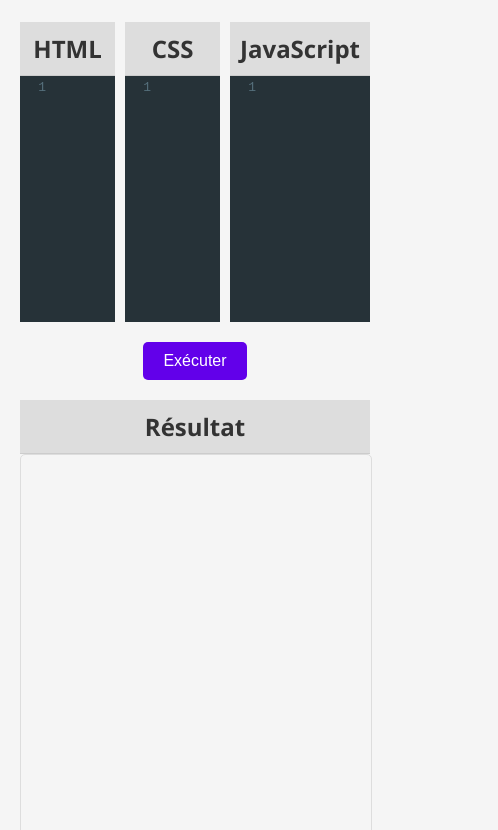
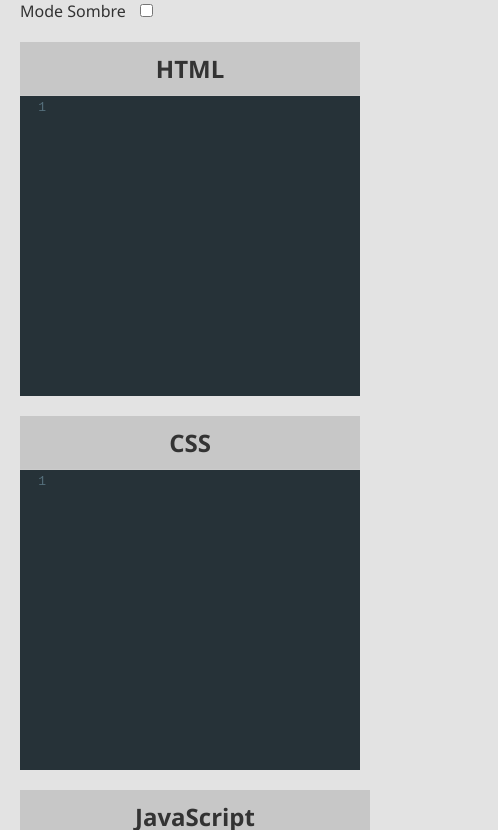
Before and after one commit to dahmane7/code-editor, a plain HTML site: page index.html in a window 390 px wide. Shown: the part 190-1020 px from the top of the page, 498 px wide, since content can reach past the window. Drawn offline with nearby package versions, Linux system fonts and the light colour scheme.

Commit message:
projet terminé

```diff
--- a/index.html
+++ b/index.html
@@ -1,31 +1,45 @@
 <!DOCTYPE html>
 <html lang="fr">
   <head>
-    <meta charset="UTF-8">
-    <meta name="viewport" content="width=device-width, initial-scale=1.0">
+    <meta charset="UTF-8" />
+    <meta name="viewport" content="width=device-width, initial-scale=1.0" />
     <title>Éditeur de Code HTML/CSS/JS</title>
     <!-- CodeMirror CSS -->
-    <link rel="stylesheet" href="https://cdnjs.cloudflare.com/ajax/libs/codemirror/5.65.5/codemirror.min.css">
+    <link
+      rel="stylesheet"
+      href="https://cdnjs.cloudflare.com/ajax/libs/codemirror/5.65.5/codemirror.min.css"
+    />
     <!-- Thèmes CodeMirror -->
-    <link rel="stylesheet" href="https://cdnjs.cloudflare.com/ajax/libs/codemirror/5.65.5/theme/material.min.css">
-    <link rel="stylesheet" href="https://cdnjs.cloudflare.com/ajax/libs/codemirror/5.65.5/theme/dracula.min.css">
-    <link rel="stylesheet" href="https://cdnjs.cloudflare.com/ajax/libs/codemirror/5.65.5/theme/eclipse.min.css">
+    <link
+      rel="stylesheet"
+      href="https://cdnjs.cloudflare.com/ajax/libs/codemirror/5.65.5/theme/material.min.css"
+    />
+    <link
+      rel="stylesheet"
+      href="https://cdnjs.cloudflare.com/ajax/libs/codemirror/5.65.5/theme/dracula.min.css"
+    />
+    <link
+      rel="stylesheet"
+      href="https://cdnjs.cloudflare.com/ajax/libs/codemirror/5.65.5/theme/eclipse.min.css"
+    />
     <!-- Styles CSS -->
-    <link rel="stylesheet" href="style.css">
+    <link rel="stylesheet" href="style.css" />
   </head>
   <body>
     <div class="container">
       <header>
         <h1 id="app-title">Éditeur de Code HTML/CSS/JS</h1>
         <div class="controls">
-                <label for="theme-selector" id="theme-label">Choisir le Thème :</label>
+          <label for="theme-selector" id="theme-label"
+            >Choisir le Thème :</label
+          >
           <select id="theme-selector">
             <option value="material">Material</option>
             <option value="dracula">Dracula</option>
             <option value="eclipse">Eclipse</option>
           </select>
           <label for="dark-mode-toggle" id="dark-mode-label">Mode Sombre</label>
-                <input type="checkbox" id="dark-mode-toggle">
+          <input type="checkbox" id="dark-mode-toggle" />
         </div>
       </header>
 
--- a/script.js
+++ b/script.js
@@ -9,6 +9,7 @@ const htmlEditor = CodeMirror.fromTextArea(
     lineNumbers: true,
     autoCloseTags: true,
     tabSize: 2,
+    lineWrapping: true, // Assure que le texte va à la ligne
   }
 );
 
@@ -20,6 +21,7 @@ const cssEditor = CodeMirror.fromTextArea(
     lineNumbers: true,
     autoCloseBrackets: true,
     tabSize: 2,
+    lineWrapping: true, // Assure que le texte va à la ligne
   }
 );
 
@@ -30,6 +32,7 @@ const jsEditor = CodeMirror.fromTextArea(document.getElementById("js-editor"), {
   matchBrackets: true,
   autoCloseBrackets: true,
   tabSize: 2,
+  lineWrapping: true, // Assure que le texte va à la ligne
 });
 
 // Changer de thème
@@ -49,7 +52,7 @@ document.getElementById("dark-mode-toggle").addEventListener("change", (e) => {
 document.getElementById("run-btn").addEventListener("click", () => {
   const html = htmlEditor.getValue();
   const css = `<style>${cssEditor.getValue()}</style>`;
-  const js = `<script>${jsEditor.getValue()}<\/script>`;
+  const js = jsEditor.getValue();
 
   const iframe = document.getElementById("output-frame");
   const documentContent = `
@@ -62,7 +65,25 @@ document.getElementById("run-btn").addEventListener("click", () => {
       </head>
       <body>
         ${html}
-        ${js}
+        <script>
+          // Redefine console.log to output to the iframe
+          (function() {
+            const logContainer = document.createElement('div');
+            document.body.appendChild(logContainer);
+
+            const originalConsoleLog = console.log;
+            console.log = function(message) {
+              originalConsoleLog.apply(console, arguments);
+
+              const logEntry = document.createElement('div');
+              logEntry.textContent = message;
+              logContainer.appendChild(logEntry);
+            };
+          })();
+        <\/script>
+        <script>
+          ${js}
+        <\/script>
       </body>
     </html>
   `;
--- a/style.css
+++ b/style.css
@@ -1,10 +1,11 @@
 /* style.css */
 
 body {
-  font-family: 'Segoe UI', Tahoma, Geneva, Verdana, sans-serif;
+  font-family: "Segoe UI", Tahoma, Geneva, Verdana, sans-serif;
   margin: 0;
   padding: 0;
-  background-color: #f5f5f5;
+  /* background-color: #f5f5f5; */
+  background-color: #e3e3e3;
   color: #333;
   transition: background-color 0.3s, color 0.3s;
 }
@@ -25,6 +26,7 @@ header {
 .controls {
   display: flex;
   align-items: center;
+  flex-wrap: wrap;
 }
 
 .controls label {
@@ -32,7 +34,8 @@ header {
   font-size: 16px;
 }
 
-select, input[type="checkbox"] {
+select,
+input[type="checkbox"] {
   margin-right: 20px;
   padding: 5px;
   font-size: 16px;
@@ -43,15 +46,16 @@ select, input[type="checkbox"] {
 .editor-container {
   display: flex;
   justify-content: space-between;
-  height: 300px;
   margin-bottom: 20px;
+  flex-wrap: wrap; /* Permet d'adapter la flexibilité */
 }
 
 .editor-pane {
-  flex: 1;
+  flex: 1 1 32%; /* Largeur flexible, minimum de 32% */
   margin-right: 10px;
   display: flex;
   flex-direction: column;
+  margin-bottom: 20px;
 }
 
 .editor-pane:last-child {
@@ -62,8 +66,13 @@ select, input[type="checkbox"] {
   text-align: center;
   margin: 0;
   padding: 10px;
-  background-color: #ddd;
+  background-color: #c7c7c7;
   border-bottom: 1px solid #ccc;
+}
+
+#output-frame {
+  border-radius: 0;
+  background-color: #f7f7f7;
 }
 
 textarea {
@@ -73,10 +82,18 @@ textarea {
   padding: 10px;
   font-size: 14px;
   font-family: monospace;
+  white-space: pre-wrap; /* Forcer le texte à aller à la ligne */
+  word-wrap: break-word; /* Pour les mots longs */
+  overflow-wrap: break-word; /* Support additionnel pour aller à la ligne */
+  height: 250px; /* Hauteur fixe pour un rendu uniforme */
+  overflow-y: auto; /* Scroll uniquement vertical */
+  border: 1px solid #ddd;
+  border-radius: 5px;
+  background-color: #f7f7f7;
 }
 
 button {
-  background-color: #6200ea;
+  background-color: #263238;
   color: #fff;
   border: none;
   padding: 10px 20px;
@@ -89,7 +106,8 @@ button {
 }
 
 button:hover {
-  background-color: #3700b3;
+  background-color: #fff;
+  color: #263238;
 }
 
 .output-container {
@@ -100,7 +118,7 @@ button:hover {
   text-align: center;
   margin: 0;
   padding: 10px;
-  background-color: #ddd;
+  background-color: #c7c7c7;
   border-bottom: 1px solid #ccc;
 }
 
@@ -133,3 +151,52 @@ iframe {
 .dark-mode button:hover {
   background-color: #222;
 }
+
+/* Media Queries for Responsive Design */
+
+/* Tablets and larger phones (portrait mode) */
+@media (max-width: 1024px) {
+  .editor-pane {
+    flex: 1 1 48%; /* Deux éditeurs par ligne */
+  }
+
+  .editor-container {
+    justify-content: center;
+  }
+
+  header {
+    flex-direction: column;
+    align-items: flex-start;
+  }
+
+  .controls {
+    margin-top: 10px;
+  }
+
+  button {
+    margin-top: 10px;
+  }
+}
+
+/* Mobile Phones */
+@media (max-width: 768px) {
+  .editor-pane {
+    flex: 1 1 100%; /* Un éditeur par ligne */
+  }
+
+  .editor-container {
+    flex-direction: column;
+  }
+
+  textarea {
+    height: 200px; /* Réduire la hauteur pour les petits écrans */
+  }
+
+  iframe {
+    height: 300px; /* Ajuster la taille de l'iframe */
+  }
+
+  header {
+    align-items: center;
+  }
+}
```
Lines whose indentation alone changed are shown as unchanged.
